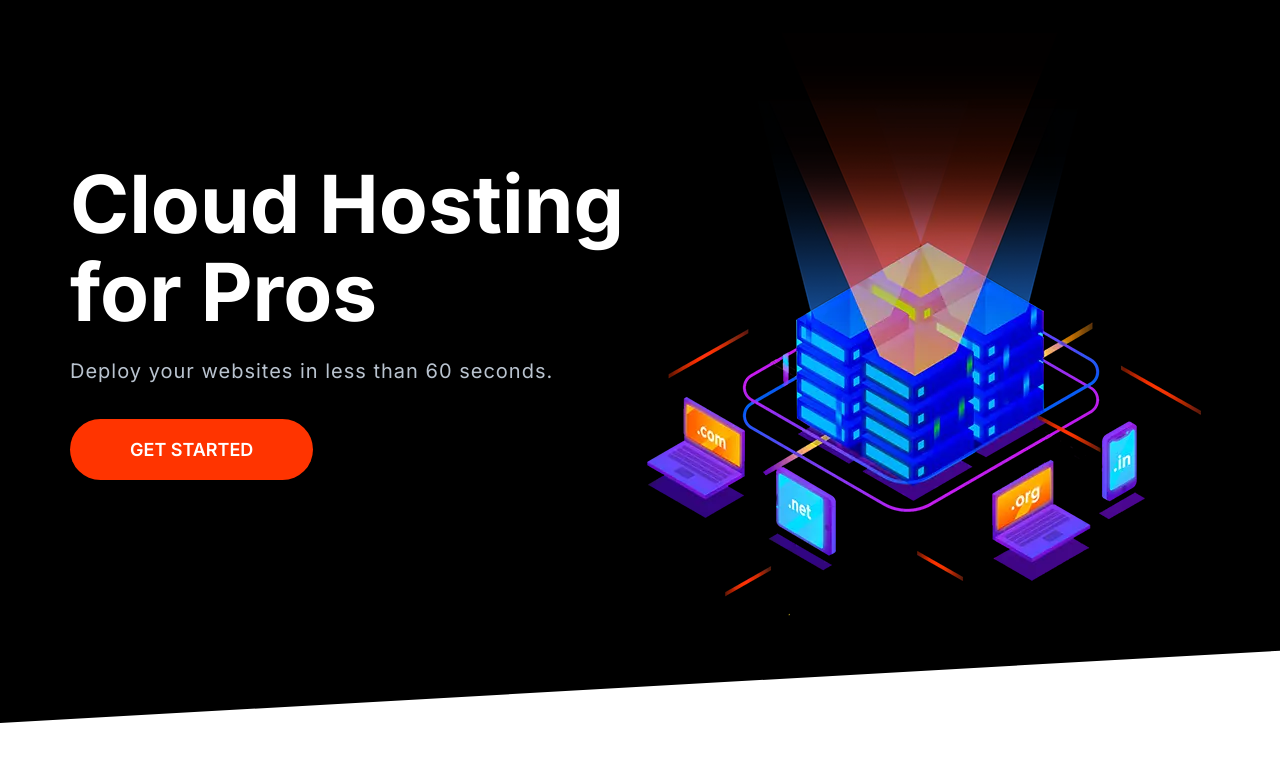
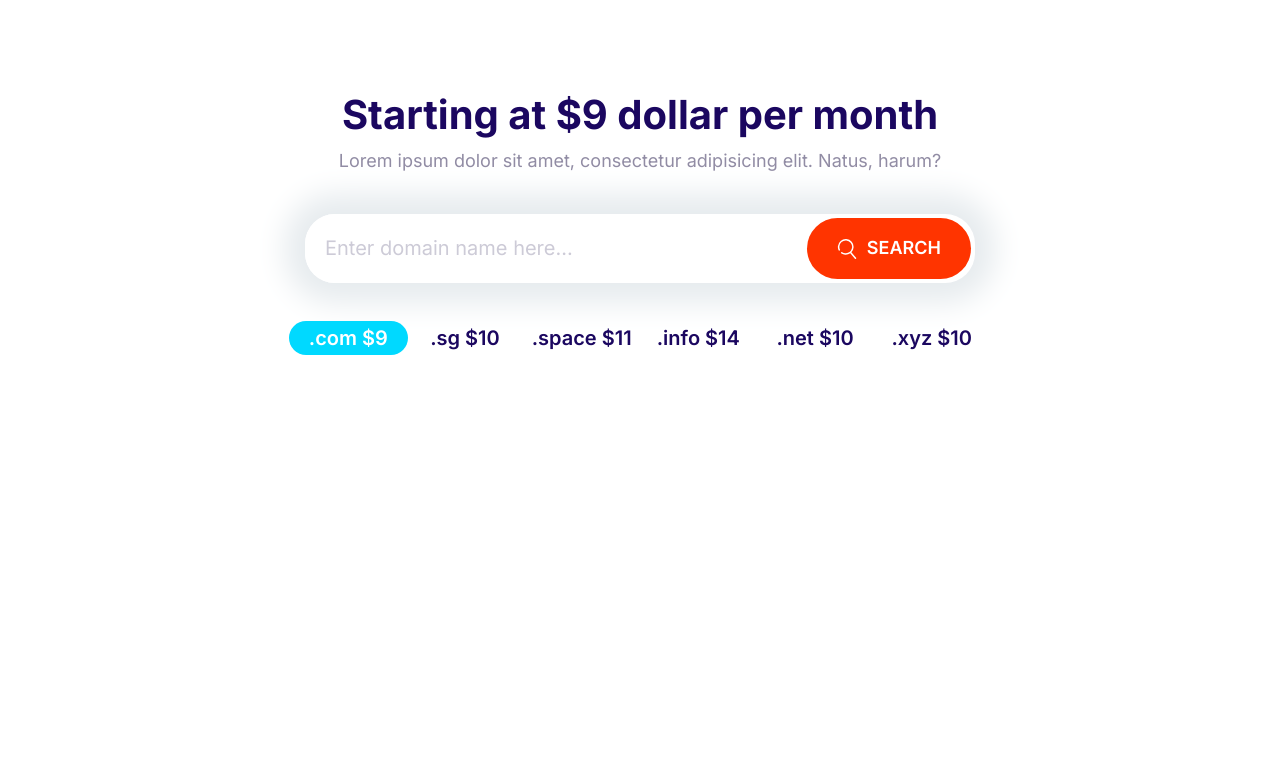
Before and after one commit to hmirza0077/moshify, a plain HTML site: page index.html in a window 1280 px wide. Drawn offline with Linux system fonts and the light colour scheme.

Commit message:
Domain blocks added.

```diff
--- a/css/styles.css
+++ b/css/styles.css
@@ -203,10 +203,18 @@ a {
     font-size: 1.8rem;
     font-weight: 600;
     margin: 1rem 0;
+    outline: 0;
     padding: 2rem 3rem;
     text-transform: uppercase;
     white-space: nowrap;
     text-align: center;
+}
+
+.btn .icon {
+    width: 2rem;
+    height: 2rem;
+    margin-right: 1rem;
+    vertical-align: middle;
 }
 
 .btn--primary {
@@ -287,7 +295,7 @@ a {
 .input-group .input {
     border: 0;
     flex-grow: 1;
-    padding: 1.5rem 1rem;
+    padding: 1.5rem 2rem;
 }
 
 .input-group .btn {
@@ -720,3 +728,29 @@ a {
         align-self: center;
     }
 }
+
+/* Domain Block */
+
+.block-domain .input-group {
+    box-shadow: 0 0 30px 20px #e6ebee;
+    border: 0;
+    margin: 4rem auto;
+    max-width: 670px;
+}
+
+.block-domain__prices {
+    display: grid;
+    grid-template-columns: repeat(3, 1fr);
+    grid-template-rows: repeat(2, 6rem);
+    font-size: 2rem;
+    font-weight: 600;
+    justify-items: center;
+    max-width: 700px;
+    margin: 0 auto;
+}
+
+@media screen and (min-width: 768px) {
+    .block-domain__prices {
+        grid-template-columns: repeat(auto-fit, minmax(10rem, 1fr));
+    }
+}
--- a/index.html
+++ b/index.html
@@ -15,27 +15,34 @@
     <link rel="stylesheet" href="css/styles.css" />
   </head>
   <body>
-    <section class="block block--dark block--skewed-left hero">
-      <div class="container grid grid--1x2">
-        <header class="block__header hero__content">
-          <h1 class="block__heading">Cloud Hosting for Pros</h1>
-          <p class="hero__tagline">
-            Deploy your websites in less than 60 seconds.
-          </p>
-          <a href="" class="btn btn--accent btn--stretched">Get Started</a>
-        </header>
-        <picture>
-          <source
-            srcset="./images/banner.webp 1x, ./images/banner@2x.webp 2x"
-            type="image/webp"
-          />
-          <source
-            srcset="./images/banner.png 1x, ./images/banner@2x.png 2x"
-            type="image/png"
-          />
-          <img class="hero__image" src="./images/banner.png" alt="" />
-        </picture>
+    <section class="block container block-domain">
+      <header class="block__header">
+        <h2>Starting at $9 dollar per month</h2>
+        <p>
+          Lorem ipsum dolor sit amet, consectetur adipisicing elit. Natus,
+          harum?
+        </p>
+      </header>
+      <div class="input-group">
+        <input
+          type="text"
+          class="input"
+          placeholder="Enter domain name here..."
+        />
+        <button class="btn btn--accent">
+          <svg class="icon icon--white">
+            <use xlink:href="../images/sprite.svg#search"></use></svg
+          >Search
+        </button>
       </div>
+      <ul class="list block-domain__prices">
+        <li><span class="badge badge--secondary">.com $9</span></li>
+        <li>.sg $10</li>
+        <li>.space $11</li>
+        <li>.info $14</li>
+        <li>.net $10</li>
+        <li>.xyz $10</li>
+      </ul>
     </section>
     <script src="./js/main.js"></script>
   </body>
```
Also changed, not shown: components/domain_blocks.html (added, +24 -0 lines).
